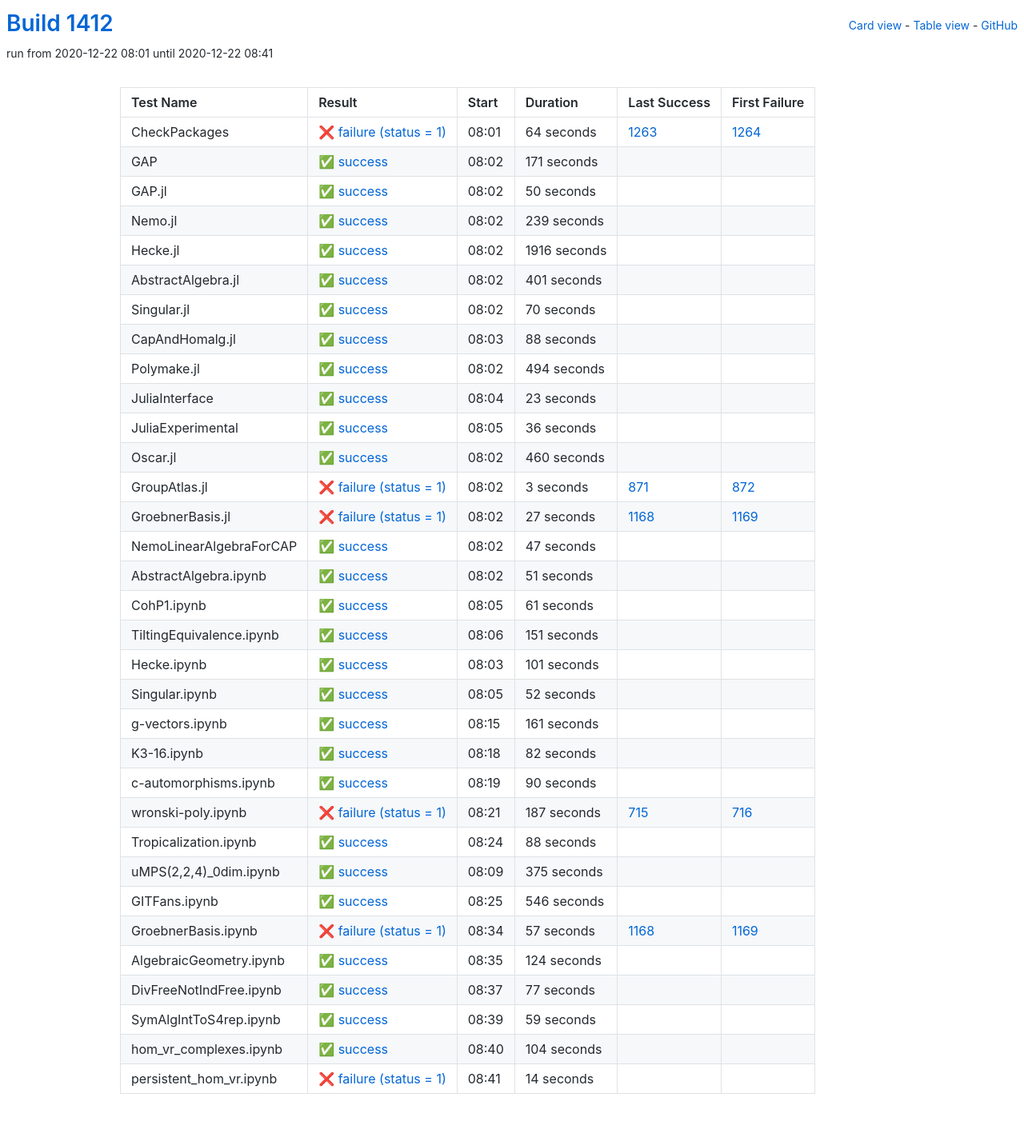
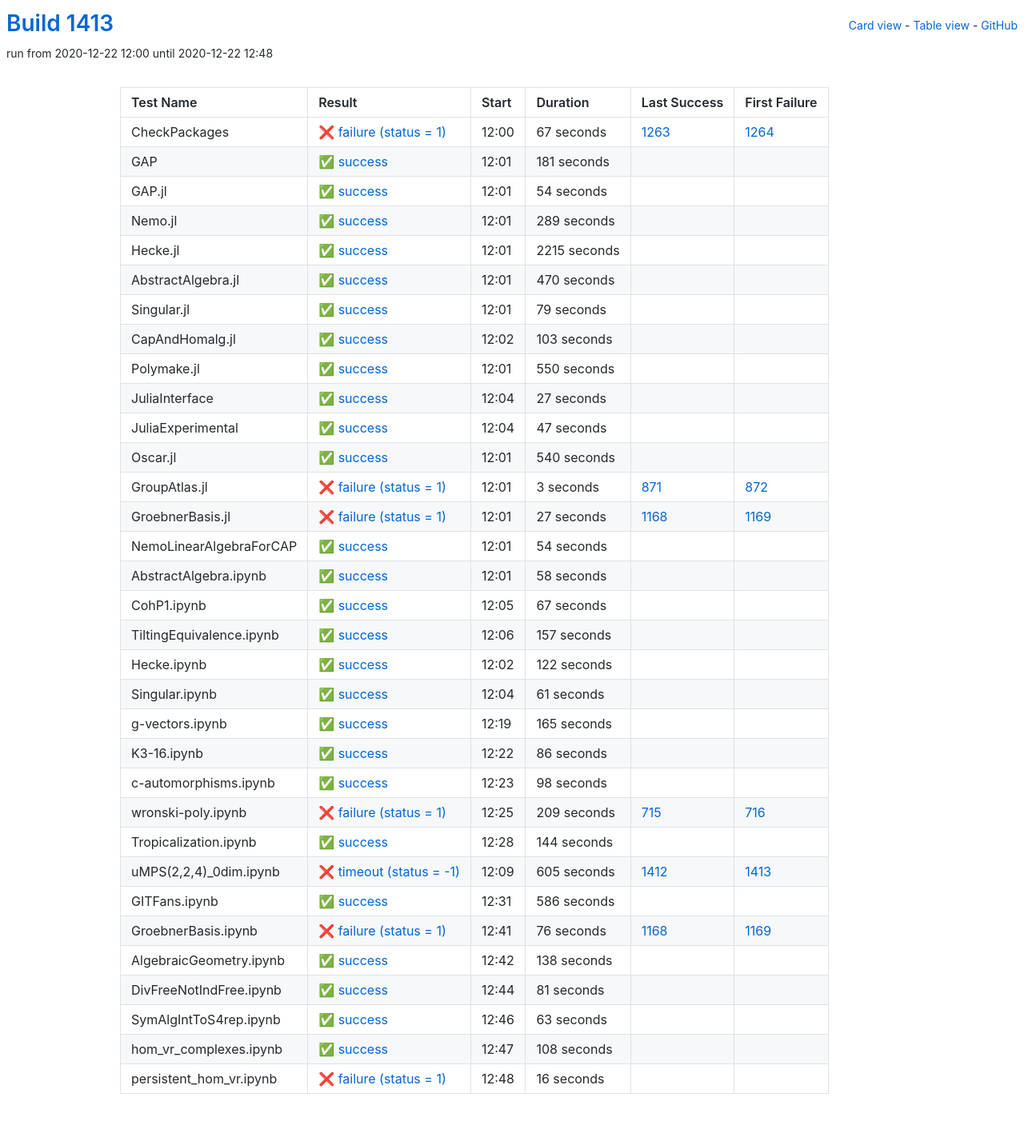
Before and after one commit to oscar-system/oscar-ci-status-stable, a Jekyll site: the page built from table.html, in a window 1280 px wide. Shown: the whole page at 80% size. Built offline with Jekyll 4.4.1, drawn with Linux system fonts in a browser that asks for light colours.

Commit message:
Build #1413

```diff
--- a/_data/ci.yml
+++ b/_data/ci.yml
@@ -1,6 +1,6 @@
 ---
-build: 1412
-build_url: https://oscarci.mathematik.uni-kl.de/job/oscar-stable/1412/
+build: 1413
+build_url: https://oscarci.mathematik.uni-kl.de/job/oscar-stable/1413/
 job: oscar-stable
 organization: oscar-system
 repo: oscar-ci-status-stable
@@ -8,152 +8,152 @@ repourl: https://github.com/oscar-system/oscar-ci-status-stable
 tests:
 - name: CheckPackages
   id: checkpackages
-  log: https://oscarci.mathematik.uni-kl.de/job/oscar-stable/1412/artifact/logs/build-1412/CheckPackages.log
-  start: 2020-12-22 08:01
+  log: https://oscarci.mathematik.uni-kl.de/job/oscar-stable/1413/artifact/logs/build-1413/CheckPackages.log
+  start: 2020-12-22 12:00
   success: false
   exitcode: 1
   status: failure
-  duration: 64
+  duration: 67
   last_success: 1263
   last_success_url: https://oscarci.mathematik.uni-kl.de/job/oscar-stable/1263/
   first_failure: 1264
   first_failure_url: https://oscarci.mathematik.uni-kl.de/job/oscar-stable/1264/
 - name: GAP
   id: gap
-  log: https://oscarci.mathematik.uni-kl.de/job/oscar-stable/1412/artifact/logs/build-1412/GAP.log
-  start: 2020-12-22 08:02
+  log: https://oscarci.mathematik.uni-kl.de/job/oscar-stable/1413/artifact/logs/build-1413/GAP.log
+  start: 2020-12-22 12:01
   success: true
   exitcode: 0
   status: success
-  duration: 171
+  duration: 181
   last_success: false
   last_success_url:
   first_failure: false
   first_failure_url:
 - name: GAP.jl
   id: gap-jl
-  log: https://oscarci.mathematik.uni-kl.de/job/oscar-stable/1412/artifact/logs/build-1412/GAP.jl.log
-  start: 2020-12-22 08:02
+  log: https://oscarci.mathematik.uni-kl.de/job/oscar-stable/1413/artifact/logs/build-1413/GAP.jl.log
+  start: 2020-12-22 12:01
   success: true
   exitcode: 0
   status: success
-  duration: 50
+  duration: 54
   last_success: false
   last_success_url:
   first_failure: false
   first_failure_url:
 - name: Nemo.jl
   id: nemo-jl
-  log: https://oscarci.mathematik.uni-kl.de/job/oscar-stable/1412/artifact/logs/build-1412/Nemo.jl.log
-  start: 2020-12-22 08:02
+  log: https://oscarci.mathematik.uni-kl.de/job/oscar-stable/1413/artifact/logs/build-1413/Nemo.jl.log
+  start: 2020-12-22 12:01
   success: true
   exitcode: 0
   status: success
-  duration: 239
+  duration: 289
   last_success: false
   last_success_url:
   first_failure: false
   first_failure_url:
 - name: Hecke.jl
   id: hecke-jl
-  log: https://oscarci.mathematik.uni-kl.de/job/oscar-stable/1412/artifact/logs/build-1412/Hecke.jl.log
-  start: 2020-12-22 08:02
+  log: https://oscarci.mathematik.uni-kl.de/job/oscar-stable/1413/artifact/logs/build-1413/Hecke.jl.log
+  start: 2020-12-22 12:01
   success: true
   exitcode: 0
   status: success
-  duration: 1916
+  duration: 2215
   last_success: false
   last_success_url:
   first_failure: false
   first_failure_url:
 - name: AbstractAlgebra.jl
   id: abstractalgebra-jl
-  log: https://oscarci.mathematik.uni-kl.de/job/oscar-stable/1412/artifact/logs/build-1412/AbstractAlgebra.jl.log
-  start: 2020-12-22 08:02
+  log: https://oscarci.mathematik.uni-kl.de/job/oscar-stable/1413/artifact/logs/build-1413/AbstractAlgebra.jl.log
+  start: 2020-12-22 12:01
   success: true
   exitcode: 0
   status: success
-  duration: 401
+  duration: 470
   last_success: false
   last_success_url:
   first_failure: false
   first_failure_url:
 - name: Singular.jl
   id: singular-jl
-  log: https://oscarci.mathematik.uni-kl.de/job/oscar-stable/1412/artifact/logs/build-1412/Singular.jl.log
-  start: 2020-12-22 08:02
+  log: https://oscarci.mathematik.uni-kl.de/job/oscar-stable/1413/artifact/logs/build-1413/Singular.jl.log
+  start: 2020-12-22 12:01
   success: true
   exitcode: 0
   status: success
-  duration: 70
+  duration: 79
   last_success: false
   last_success_url:
   first_failure: false
   first_failure_url:
 - name: CapAndHomalg.jl
   id: capandhomalg-jl
-  log: https://oscarci.mathematik.uni-kl.de/job/oscar-stable/1412/artifact/logs/build-1412/CapAndHomalg.jl.log
-  start: 2020-12-22 08:03
+  log: https://oscarci.mathematik.uni-kl.de/job/oscar-stable/1413/artifact/logs/build-1413/CapAndHomalg.jl.log
+  start: 2020-12-22 12:02
   success: true
   exitcode: 0
   status: success
-  duration: 88
+  duration: 103
   last_success: false
   last_success_url:
   first_failure: false
   first_failure_url:
 - name: Polymake.jl
   id: polymake-jl
-  log: https://oscarci.mathematik.uni-kl.de/job/oscar-stable/1412/artifact/logs/build-1412/Polymake.jl.log
-  start: 2020-12-22 08:02
+  log: https://oscarci.mathematik.uni-kl.de/job/oscar-stable/1413/artifact/logs/build-1413/Polymake.jl.log
+  start: 2020-12-22 12:01
   success: true
   exitcode: 0
   status: success
-  duration: 494
+  duration: 550
   last_success: false
   last_success_url:
   first_failure: false
   first_failure_url:
 - name: JuliaInterface
   id: juliainterface
-  log: https://oscarci.mathematik.uni-kl.de/job/oscar-stable/1412/artifact/logs/build-1412/JuliaInterface.log
-  start: 2020-12-22 08:04
+  log: https://oscarci.mathematik.uni-kl.de/job/oscar-stable/1413/artifact/logs/build-1413/JuliaInterface.log
+  start: 2020-12-22 12:04
   success: true
   exitcode: 0
   status: success
-  duration: 23
+  duration: 27
   last_success: false
   last_success_url:
   first_failure: false
   first_failure_url:
 - name: JuliaExperimental
   id: juliaexperimental
-  log: https://oscarci.mathematik.uni-kl.de/job/oscar-stable/1412/artifact/logs/build-1412/JuliaExperimental.log
-  start: 2020-12-22 08:05
+  log: https://oscarci.mathematik.uni-kl.de/job/oscar-stable/1413/artifact/logs/build-1413/JuliaExperimental.log
+  start: 2020-12-22 12:04
   success: true
   exitcode: 0
   status: success
-  duration: 36
+  duration: 47
   last_success: false
   last_success_url:
   first_failure: false
   first_failure_url:
 - name: Oscar.jl
   id: oscar-jl
-  log: https://oscarci.mathematik.uni-kl.de/job/oscar-stable/1412/artifact/logs/build-1412/Oscar.jl.log
-  start: 2020-12-22 08:02
+  log: https://oscarci.mathematik.uni-kl.de/job/oscar-stable/1413/artifact/logs/build-1413/Oscar.jl.log
+  start: 2020-12-22 12:01
   success: true
   exitcode: 0
   status: success
-  duration: 460
+  duration: 540
   last_success: false
   last_success_url:
   first_failure: false
   first_failure_url:
 - name: GroupAtlas.jl
   id: groupatlas-jl
-  log: https://oscarci.mathematik.uni-kl.de/job/oscar-stable/1412/artifact/logs/build-1412/GroupAtlas.jl.log
-  start: 2020-12-22 08:02
+  log: https://oscarci.mathematik.uni-kl.de/job/oscar-stable/1413/artifact/logs/build-1413/GroupAtlas.jl.log
+  start: 2020-12-22 12:01
   success: false
   exitcode: 1
   status: failure
@@ -164,8 +164,8 @@ tests:
   first_failure_url: https://oscarci.mathematik.uni-kl.de/job/oscar-stable/872/
 - name: GroebnerBasis.jl
   id: groebnerbasis-jl
-  log: https://oscarci.mathematik.uni-kl.de/job/oscar-stable/1412/artifact/logs/build-1412/GroebnerBasis.jl.log
-  start: 2020-12-22 08:02
+  log: https://oscarci.mathematik.uni-kl.de/job/oscar-stable/1413/artifact/logs/build-1413/GroebnerBasis.jl.log
+  start: 2020-12-22 12:01
   success: false
   exitcode: 1
   status: failure
@@ -176,32 +176,68 @@ tests:
   first_failure_url: https://oscarci.mathematik.uni-kl.de/job/oscar-stable/1169/
 - name: NemoLinearAlgebraForCAP
   id: nemolinearalgebraforcap
-  log: https://oscarci.mathematik.uni-kl.de/job/oscar-stable/1412/artifact/logs/build-1412/NemoLinearAlgebraForCAP.log
-  start: 2020-12-22 08:02
+  log: https://oscarci.mathematik.uni-kl.de/job/oscar-stable/1413/artifact/logs/build-1413/NemoLinearAlgebraForCAP.log
+  start: 2020-12-22 12:01
   success: true
   exitcode: 0
   status: success
-  duration: 47
+  duration: 54
   last_success: false
   last_success_url:
   first_failure: false
   first_failure_url:
 - name: AbstractAlgebra.ipynb
   id: abstractalgebra-ipynb
-  log: https://oscarci.mathematik.uni-kl.de/job/oscar-stable/1412/artifact/logs/build-1412/AbstractAlgebra.ipynb.log
-  start: 2020-12-22 08:02
+  log: https://oscarci.mathematik.uni-kl.de/job/oscar-stable/1413/artifact/logs/build-1413/AbstractAlgebra.ipynb.log
+  start: 2020-12-22 12:01
   success: true
   exitcode: 0
   status: success
-  duration: 51
+  duration: 58
   last_success: false
   last_success_url:
   first_failure: false
   first_failure_url:
 - name: CohP1.ipynb
   id: cohp1-ipynb
-  log: https://oscarci.mathematik.uni-kl.de/job/oscar-stable/1412/artifact/logs/build-1412/CohP1.ipynb.log
-  start: 2020-12-22 08:05
+  log: https://oscarci.mathematik.uni-kl.de/job/oscar-stable/1413/artifact/logs/build-1413/CohP1.ipynb.log
+  start: 2020-12-22 12:05
+  success: true
+  exitcode: 0
+  status: success
+  duration: 67
+  last_success: false
+  last_success_url:
+  first_failure: false
+  first_failure_url:
+- name: TiltingEquivalence.ipynb
+  id: tiltingequivalence-ipynb
+  log: https://oscarci.mathematik.uni-kl.de/job/oscar-stable/1413/artifact/logs/build-1413/TiltingEquivalence.ipynb.log
+  start: 2020-12-22 12:06
+  success: true
+  exitcode: 0
+  status: success
+  duration: 157
+  last_success: false
+  last_success_url:
+  first_failure: false
+  first_failure_url:
+- name: Hecke.ipynb
+  id: hecke-ipynb
+  log: https://oscarci.mathematik.uni-kl.de/job/oscar-stable/1413/artifact/logs/build-1413/Hecke.ipynb.log
+  start: 2020-12-22 12:02
+  success: true
+  exitcode: 0
+  status: success
+  duration: 122
+  last_success: false
+  last_success_url:
+  first_failure: false
+  first_failure_url:
+- name: Singular.ipynb
+  id: singular-ipynb
+  log: https://oscarci.mathematik.uni-kl.de/job/oscar-stable/1413/artifact/logs/build-1413/Singular.ipynb.log
+  start: 2020-12-22 12:04
   success: true
   exitcode: 0
   status: success
@@ -210,194 +246,158 @@ tests:
   last_success_url:
   first_failure: false
   first_failure_url:
-- name: TiltingEquivalence.ipynb
-  id: tiltingequivalence-ipynb
-  log: https://oscarci.mathematik.uni-kl.de/job/oscar-stable/1412/artifact/logs/build-1412/TiltingEquivalence.ipynb.log
-  start: 2020-12-22 08:06
+- name: g-vectors.ipynb
+  id: g-vectors-ipynb
+  log: https://oscarci.mathematik.uni-kl.de/job/oscar-stable/1413/artifact/logs/build-1413/g-vectors.ipynb.log
+  start: 2020-12-22 12:19
   success: true
   exitcode: 0
   status: success
-  duration: 151
-  last_success: false
-  last_success_url:
-  first_failure: false
-  first_failure_url:
-- name: Hecke.ipynb
-  id: hecke-ipynb
-  log: https://oscarci.mathematik.uni-kl.de/job/oscar-stable/1412/artifact/logs/build-1412/Hecke.ipynb.log
-  start: 2020-12-22 08:03
-  success: true
-  exitcode: 0
-  status: success
-  duration: 101
-  last_success: false
-  last_success_url:
-  first_failure: false
-  first_failure_url:
-- name: Singular.ipynb
-  id: singular-ipynb
-  log: https://oscarci.mathematik.uni-kl.de/job/oscar-stable/1412/artifact/logs/build-1412/Singular.ipynb.log
-  start: 2020-12-22 08:05
-  success: true
-  exitcode: 0
-  status: success
-  duration: 52
-  last_success: false
-  last_success_url:
-  first_failure: false
-  first_failure_url:
-- name: g-vectors.ipynb
-  id: g-vectors-ipynb
-  log: https://oscarci.mathematik.uni-kl.de/job/oscar-stable/1412/artifact/logs/build-1412/g-vectors.ipynb.log
-  start: 2020-12-22 08:15
-  success: true
-  exitcode: 0
-  status: success
-  duration: 161
+  duration: 165
   last_success: false
   last_success_url:
   first_failure: false
   first_failure_url:
 - name: K3-16.ipynb
   id: k3-16-ipynb
-  log: https://oscarci.mathematik.uni-kl.de/job/oscar-stable/1412/artifact/logs/build-1412/K3-16.ipynb.log
-  start: 2020-12-22 08:18
+  log: https://oscarci.mathematik.uni-kl.de/job/oscar-stable/1413/artifact/logs/build-1413/K3-16.ipynb.log
+  start: 2020-12-22 12:22
   success: true
   exitcode: 0
   status: success
-  duration: 82
+  duration: 86
   last_success: false
   last_success_url:
   first_failure: false
   first_failure_url:
 - name: c-automorphisms.ipynb
   id: c-automorphisms-ipynb
-  log: https://oscarci.mathematik.uni-kl.de/job/oscar-stable/1412/artifact/logs/build-1412/c-automorphisms.ipynb.log
-  start: 2020-12-22 08:19
+  log: https://oscarci.mathematik.uni-kl.de/job/oscar-stable/1413/artifact/logs/build-1413/c-automorphisms.ipynb.log
+  start: 2020-12-22 12:23
   success: true
   exitcode: 0
   status: success
-  duration: 90
+  duration: 98
   last_success: false
   last_success_url:
   first_failure: false
   first_failure_url:
 - name: wronski-poly.ipynb
   id: wronski-poly-ipynb
-  log: https://oscarci.mathematik.uni-kl.de/job/oscar-stable/1412/artifact/logs/build-1412/wronski-poly.ipynb.log
-  start: 2020-12-22 08:21
+  log: https://oscarci.mathematik.uni-kl.de/job/oscar-stable/1413/artifact/logs/build-1413/wronski-poly.ipynb.log
+  start: 2020-12-22 12:25
   success: false
   exitcode: 1
   status: failure
-  duration: 187
+  duration: 209
   last_success: 715
   last_success_url: https://oscarci.mathematik.uni-kl.de/job/oscar-stable/715/
   first_failure: 716
   first_failure_url: https://oscarci.mathematik.uni-kl.de/job/oscar-stable/716/
 - name: Tropicalization.ipynb
   id: tropicalization-ipynb
-  log: https://oscarci.mathematik.uni-kl.de/job/oscar-stable/1412/artifact/logs/build-1412/Tropicalization.ipynb.log
-  start: 2020-12-22 08:24
+  log: https://oscarci.mathematik.uni-kl.de/job/oscar-stable/1413/artifact/logs/build-1413/Tropicalization.ipynb.log
+  start: 2020-12-22 12:28
   success: true
   exitcode: 0
   status: success
-  duration: 88
+  duration: 144
   last_success: false
   last_success_url:
   first_failure: false
   first_failure_url:
 - name: uMPS(2,2,4)_0dim.ipynb
   id: umps-2-2-4-0dim-ipynb
-  log: https://oscarci.mathematik.uni-kl.de/job/oscar-stable/1412/artifact/logs/build-1412/uMPS-2-2-4-_0dim.ipynb.log
-  start: 2020-12-22 08:09
+  log: https://oscarci.mathematik.uni-kl.de/job/oscar-stable/1413/artifact/logs/build-1413/uMPS-2-2-4-_0dim.ipynb.log
+  start: 2020-12-22 12:09
+  success: false
+  exitcode: -1
+  status: timeout
+  duration: 605
+  last_success: 1412
+  last_success_url: https://oscarci.mathematik.uni-kl.de/job/oscar-stable/1412/
+  first_failure: 1413
+  first_failure_url: https://oscarci.mathematik.uni-kl.de/job/oscar-stable/1413/
+- name: GITFans.ipynb
+  id: gitfans-ipynb
+  log: https://oscarci.mathematik.uni-kl.de/job/oscar-stable/1413/artifact/logs/build-1413/GITFans.ipynb.log
+  start: 2020-12-22 12:31
   success: true
   exitcode: 0
   status: success
-  duration: 375
-  last_success: false
-  last_success_url:
-  first_failure: false
-  first_failure_url:
-- name: GITFans.ipynb
-  id: gitfans-ipynb
-  log: https://oscarci.mathematik.uni-kl.de/job/oscar-stable/1412/artifact/logs/build-1412/GITFans.ipynb.log
-  start: 2020-12-22 08:25
-  success: true
-  exitcode: 0
-  status: success
-  duration: 546
+  duration: 586
   last_success: false
   last_success_url:
   first_failure: false
   first_failure_url:
 - name: GroebnerBasis.ipynb
   id: groebnerbasis-ipynb
-  log: https://oscarci.mathematik.uni-kl.de/job/oscar-stable/1412/artifact/logs/build-1412/GroebnerBasis.ipynb.log
-  start: 2020-12-22 08:34
+  log: https://oscarci.mathematik.uni-kl.de/job/oscar-stable/1413/artifact/logs/build-1413/GroebnerBasis.ipynb.log
+  start: 2020-12-22 12:41
   success: false
   exitcode: 1
   status: failure
-  duration: 57
+  duration: 76
   last_success: 1168
   last_success_url: https://oscarci.mathematik.uni-kl.de/job/oscar-stable/1168/
   first_failure: 1169
   first_failure_url: https://oscarci.mathematik.uni-kl.de/job/oscar-stable/1169/
 - name: AlgebraicGeometry.ipynb
   id: algebraicgeometry-ipynb
-  log: https://oscarci.mathematik.uni-kl.de/job/oscar-stable/1412/artifact/logs/build-1412/AlgebraicGeometry.ipynb.log
-  start: 2020-12-22 08:35
+  log: https://oscarci.mathematik.uni-kl.de/job/oscar-stable/1413/artifact/logs/build-1413/AlgebraicGeometry.ipynb.log
+  start: 2020-12-22 12:42
   success: true
   exitcode: 0
   status: success
-  duration: 124
+  duration: 138
   last_success: false
   last_success_url:
   first_failure: false
   first_failure_url:
 - name: DivFreeNotIndFree.ipynb
   id: divfreenotindfree-ipynb
-  log: https://oscarci.mathematik.uni-kl.de/job/oscar-stable/1412/artifact/logs/build-1412/DivFreeNotIndFree.ipynb.log
-  start: 2020-12-22 08:37
+  log: https://oscarci.mathematik.uni-kl.de/job/oscar-stable/1413/artifact/logs/build-1413/DivFreeNotIndFree.ipynb.log
+  start: 2020-12-22 12:44
   success: true
   exitcode: 0
   status: success
-  duration: 77
+  duration: 81
   last_success: false
   last_success_url:
   first_failure: false
   first_failure_url:
 - name: SymAlgIntToS4rep.ipynb
   id: symalginttos4rep-ipynb
-  log: https://oscarci.mathematik.uni-kl.de/job/oscar-stable/1412/artifact/logs/build-1412/SymAlgIntToS4rep.ipynb.log
-  start: 2020-12-22 08:39
+  log: https://oscarci.mathematik.uni-kl.de/job/oscar-stable/1413/artifact/logs/build-1413/SymAlgIntToS4rep.ipynb.log
+  start: 2020-12-22 12:46
   success: true
   exitcode: 0
   status: success
-  duration: 59
+  duration: 63
   last_success: false
   last_success_url:
   first_failure: false
   first_failure_url:
 - name: hom_vr_complexes.ipynb
   id: hom-vr-complexes-ipynb
-  log: https://oscarci.mathematik.uni-kl.de/job/oscar-stable/1412/artifact/logs/build-1412/hom_vr_complexes.ipynb.log
-  start: 2020-12-22 08:40
+  log: https://oscarci.mathematik.uni-kl.de/job/oscar-stable/1413/artifact/logs/build-1413/hom_vr_complexes.ipynb.log
+  start: 2020-12-22 12:47
   success: true
   exitcode: 0
   status: success
-  duration: 104
+  duration: 108
   last_success: false
   last_success_url:
   first_failure: false
   first_failure_url:
 - name: persistent_hom_vr.ipynb
   id: persistent-hom-vr-ipynb
-  log: https://oscarci.mathematik.uni-kl.de/job/oscar-stable/1412/artifact/logs/build-1412/persistent_hom_vr.ipynb.log
-  start: 2020-12-22 08:41
+  log: https://oscarci.mathematik.uni-kl.de/job/oscar-stable/1413/artifact/logs/build-1413/persistent_hom_vr.ipynb.log
+  start: 2020-12-22 12:48
   success: false
   exitcode: 1
   status: failure
-  duration: 14
+  duration: 16
   last_success: false
   last_success_url:
   first_failure: false
```
Also changed, not shown: README.md.
